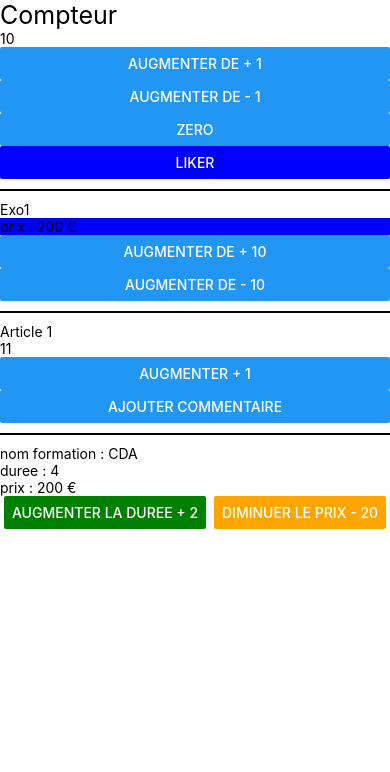
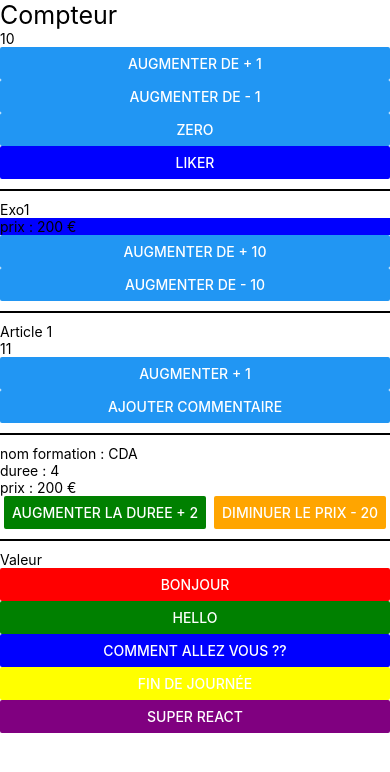
Before and after one commit to webdevproformation/react-native-d-2023, a React Native app in the folder jour4-communication/: screen / in a window 390 px wide. Shown: the top 772 px of the page. Built offline with nearby package versions, Linux system fonts and the light colour scheme.

Commit message:
cas pratique

```diff
--- a/jour4-communication/App.js
+++ b/jour4-communication/App.js
@@ -5,6 +5,7 @@ import Separateur from './composants/Separateur';
 import Exo1 from './composants/Exo1';
 import Article from './composants/Article';
 import Exo2 from './composants/Exo2';
+import Valeur from './composants/Valeur';
 
 export default function App() {
   return (
@@ -17,6 +18,8 @@ export default function App() {
         <Article />
         <Separateur />
         <Exo2 />
+        <Separateur />
+        <Valeur />
       </ScrollView>
       <StatusBar style="auto" />
     </View>
--- /dev/null
+++ b/jour4-communication/composants/Btn.jsx
@@ -0,0 +1,16 @@
+import { StyleSheet, Text, View , Button } from 'react-native'
+import React from 'react'
+
+export default function Btn({ couleur, nombre , text }) {
+  return (
+    <View>
+      <Button
+        title={text}
+        color={couleur}
+        onPress={function(){ alert(nombre)}}
+      />
+    </View>
+  )
+}
+
+const styles = StyleSheet.create({})
--- /dev/null
+++ b/jour4-communication/composants/Valeur.jsx
@@ -0,0 +1,33 @@
+import { StyleSheet, Text, View } from 'react-native'
+import React , {useState} from 'react'
+import Btn from './Btn'
+
+export default function Valeur() {
+    const [nb, setNb] = useState(0)
+    const [ boutons , setBoutons ] = useState([
+        { couleur : "red" , text : "bonjour" },
+        { couleur : "green" , text : "hello" },
+        { couleur : "blue" , text : "comment allez vous ??" },
+        { couleur : "yellow" , text : "fin de journée" },
+        { couleur : "purple" , text : "super react" },
+    ])
+  return (
+    <View>
+      <Text>Valeur</Text>
+      { boutons.map(function(item, key ){
+        return <Btn
+                    nombre={ nb }
+                    couleur={ item.couleur }
+                    text={item.text}
+                    key={key}
+                />
+      }) }
+      {/* <Btn nombre={ nb } couleur={"red"} text={"bonjour"} />
+      <Btn nombre={ nb } couleur={"green"} text={"hello"} />
+      <Btn nombre={ nb } couleur={"blue"} text={"comment allez vous ??"} /> */}
+      {/** ajouter des props lorsque j'exécutele composant enfant Btn */}
+    </View>
+  )
+}
+
+const styles = StyleSheet.create({})
```
Also changed, not shown: 1 other file (tests, documents, lock files or other folders).
